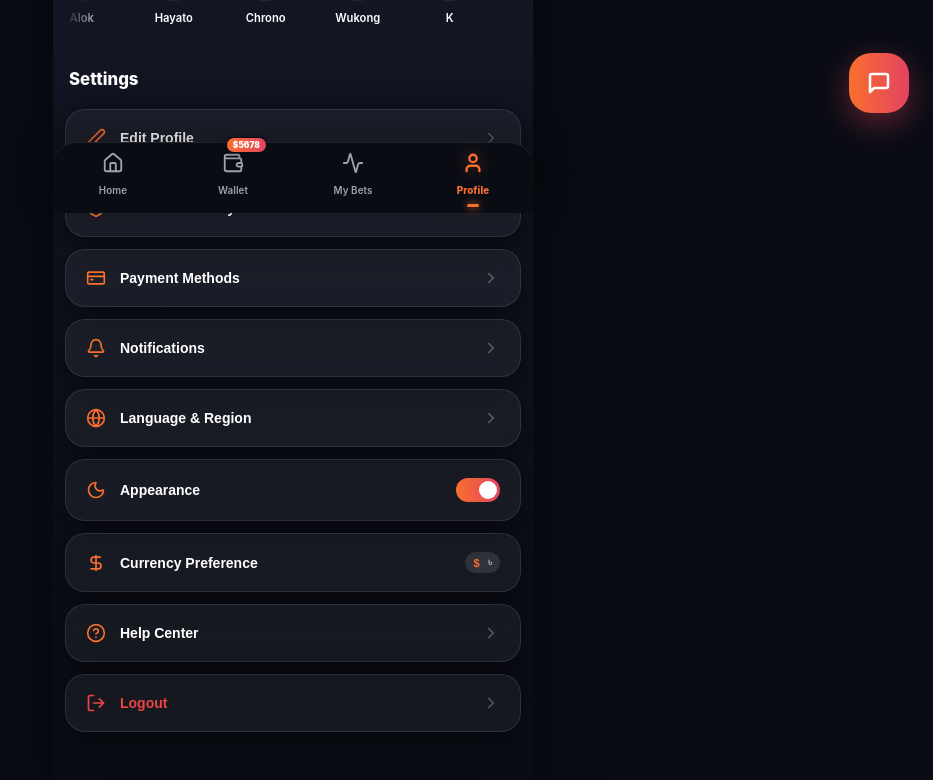
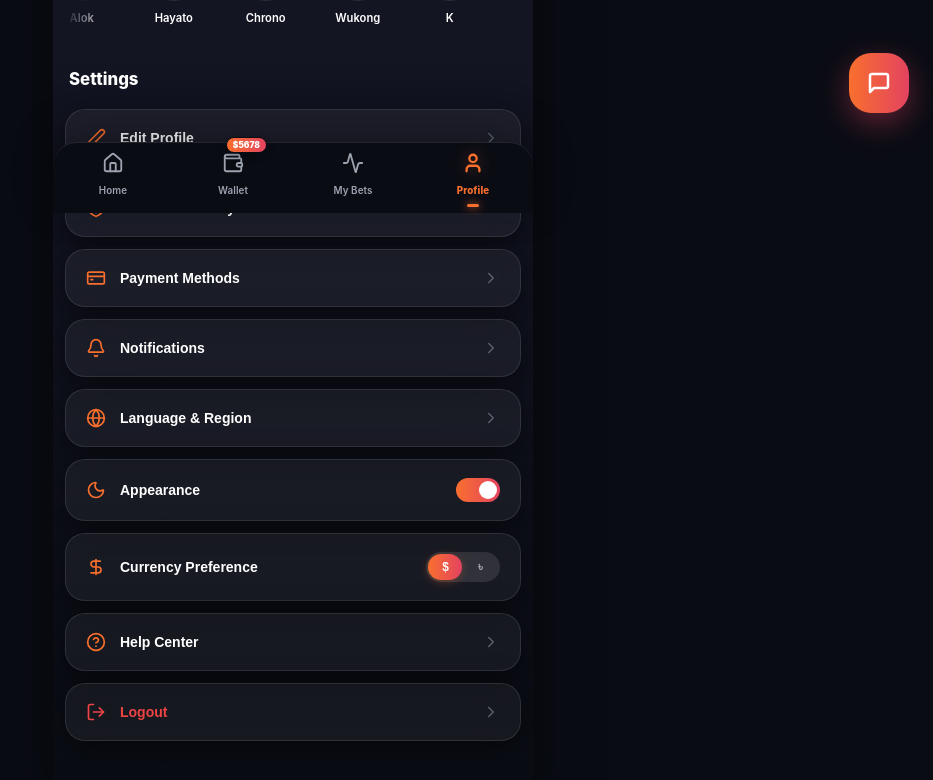
Before and after one commit to rudrodeb029/Gaming-Baji-App, a React (Vite) app: page /profile in a window 1280 px wide. Shown: the part 587-1367 px from the top of the page, without its empty margins (347-1280 px from the left). Built offline with nearby package versions, Linux system fonts and the light colour scheme.

Commit message:
feat: upgrade currency toggle to a sleek segmented switcher UI

```diff
--- a/src/pages/Profile.tsx
+++ b/src/pages/Profile.tsx
@@ -373,18 +373,53 @@ const Profile = () => {
             </div>
             {item.customToggle ? (
               <div style={{
+                display: 'flex',
                 background: 'var(--glass-border)',
-                padding: '4px 8px',
-                borderRadius: '12px',
-                fontSize: '0.8rem',
-                fontWeight: 900,
-                color: 'var(--text-primary)',
-                display: 'flex',
-                gap: '8px',
-                alignItems: 'center'
+                borderRadius: '100px',
+                padding: '2px',
+                position: 'relative',
+                width: '74px',
+                height: '30px',
+                boxSizing: 'border-box'
               }}>
-                <span style={{ color: currency === 'USD' ? 'var(--accent-orange)' : 'var(--text-secondary)' }}>$</span>
-                <span style={{ color: currency === 'BDT' ? 'var(--accent-orange)' : 'var(--text-secondary)' }}>৳</span>
+                <div style={{
+                  position: 'absolute',
+                  top: '2px',
+                  left: item.toggleState === 'USD' ? '2px' : '38px',
+                  width: '34px',
+                  height: '26px',
+                  background: 'var(--accent-gradient)',
+                  borderRadius: '100px',
+                  transition: 'all 0.3s cubic-bezier(0.4, 0.0, 0.2, 1)',
+                  boxShadow: '0 2px 8px rgba(249, 111, 46, 0.3)'
+                }} />
+
+                <div style={{
+                  flex: 1,
+                  display: 'flex',
+                  alignItems: 'center',
+                  justifyContent: 'center',
+                  zIndex: 1,
+                  color: item.toggleState === 'USD' ? '#fff' : 'var(--text-secondary)',
+                  fontSize: '0.85rem',
+                  fontWeight: 900,
+                  transition: 'color 0.3s'
+                }}>
+                  $
+                </div>
+                <div style={{
+                  flex: 1,
+                  display: 'flex',
+                  alignItems: 'center',
+                  justifyContent: 'center',
+                  zIndex: 1,
+                  color: item.toggleState === 'BDT' ? '#fff' : 'var(--text-secondary)',
+                  fontSize: '0.9rem',
+                  fontWeight: 900,
+                  transition: 'color 0.3s'
+                }}>
+                  ৳
+                </div>
               </div>
             ) : item.isToggle ? (
               <div style={{
```
